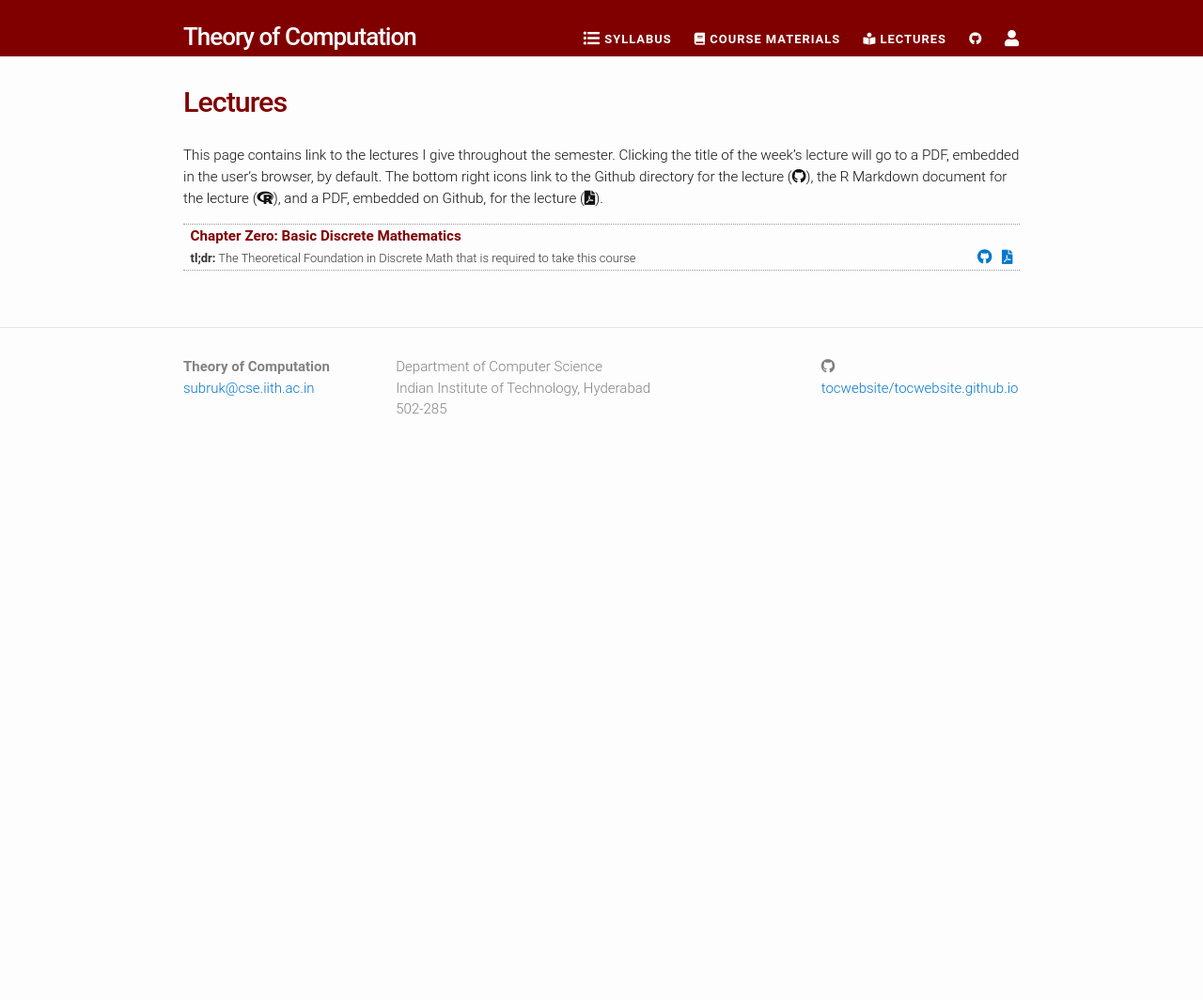
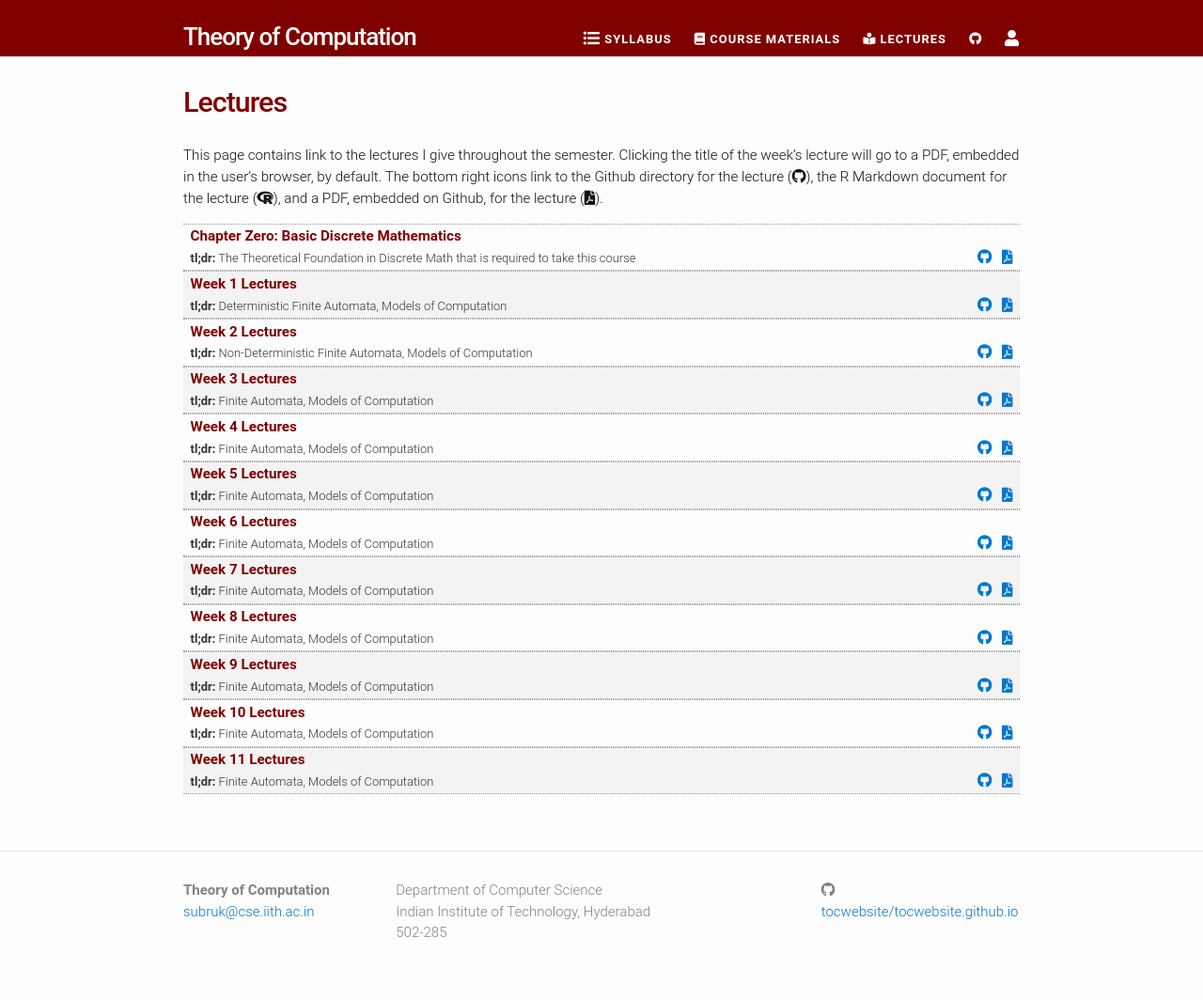
Before and after one commit to tocwebsite/tocwebsite.github.io, a Jekyll site: the page built from lectures.md, in a window 1280 px wide. Shown: the whole page at 94% size. Built offline with Jekyll 4.4.1, drawn with Linux system fonts in a browser that asks for light colours; nearby versions of some CDN libraries; before the commit the page ends 900 px from its top, so only the background shows below that.

Commit message:
Make changes

```diff
--- a/_data/lectures.yml
+++ b/_data/lectures.yml
@@ -2,3 +2,63 @@
   filename: Week_1_Assignment
   dirname: untitled-lecture
   tldr: "The Theoretical Foundation in Discrete Math that is required to take this course"
+
+- title: "Week 1 Lectures"
+  filename:
+  dirname: TOC/Theory of Computation/Week 01
+  tldr: "Deterministic Finite Automata, Models of Computation"
+
+
+- title: "Week 2 Lectures"
+  filename:
+  dirname: TOC/Theory of Computation/Week 02
+  tldr: "Non-Deterministic Finite Automata, Models of Computation"
+
+- title: "Week 3 Lectures"
+  filename:
+  dirname: TOC/Theory of Computation/Week 03
+  tldr: "Finite Automata, Models of Computation"
+
+- title: "Week 4 Lectures"
+  filename:
+  dirname: TOC/Theory of Computation/Week 04
+  tldr: "Finite Automata, Models of Computation"
+
+- title: "Week 5 Lectures"
+  filename:
+  dirname: TOC/Theory of Computation/Week 05
+  tldr: "Finite Automata, Models of Computation"
+
+- title: "Week 6 Lectures"
+  filename:
+  dirname: TOC/Theory of Computation/Week 06
+  tldr: "Finite Automata, Models of Computation"
+
+- title: "Week 7 Lectures"
+  filename:
+  dirname: TOC/Theory of Computation/Week 07
+  tldr: "Finite Automata, Models of Computation"
+
+- title: "Week 8 Lectures"
+  filename:
+  dirname: TOC/Theory of Computation/Week 08
+  tldr: "Finite Automata, Models of Computation"
+
+- title: "Week 9 Lectures"
+  filename:
+  dirname: TOC/Theory of Computation/Week 09
+  tldr: "Finite Automata, Models of Computation"
+
+- title: "Week 10 Lectures"
+  filename:
+  dirname: TOC/Theory of Computation/Week 10
+  tldr: "Finite Automata, Models of Computation"
+
+- title: "Week 11 Lectures"
+  filename:
+  dirname: TOC/Theory of Computation/Week 11
+  tldr: "Finite Automata, Models of Computation"
+
+
+# - title: "Week 2"
+#   filename:
```
Also changed, not shown: lectures.md (line endings or trailing spaces).
